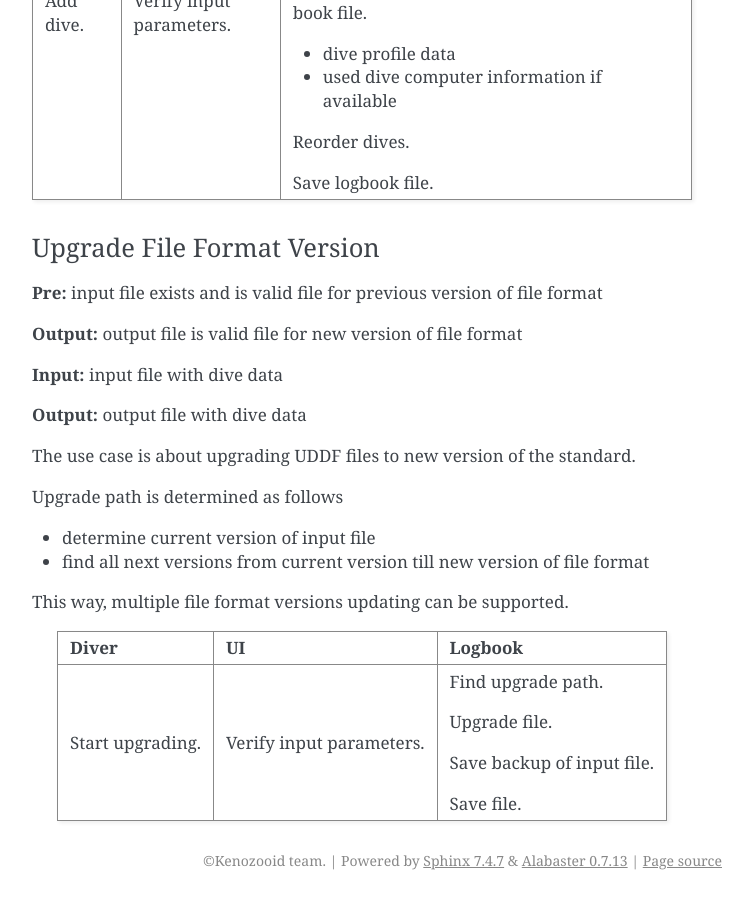
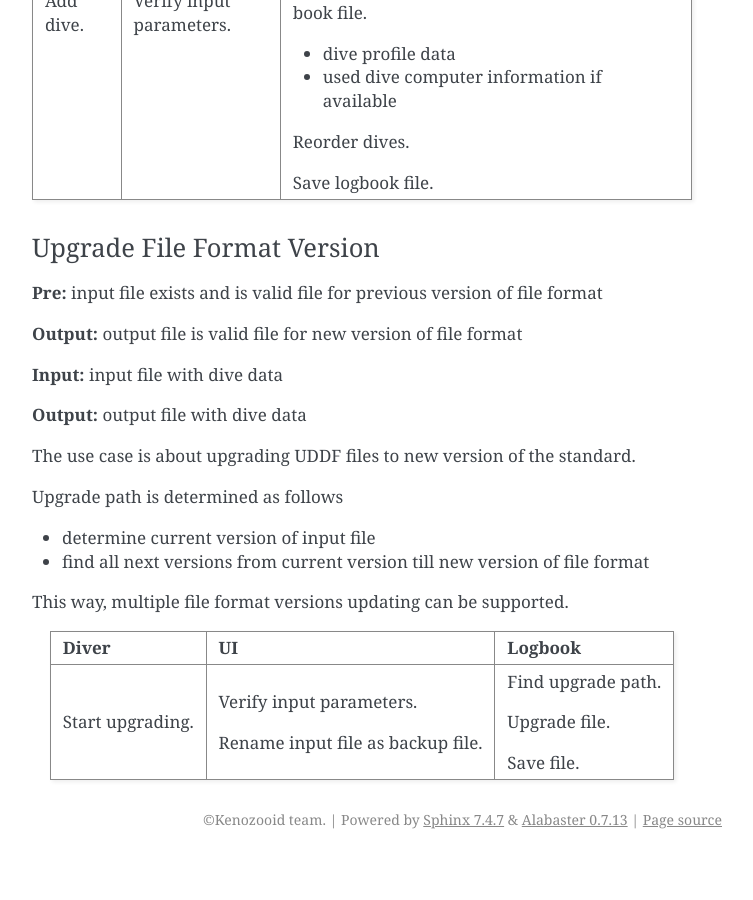
Before and after one commit to gitGNU/gnu_kenozooid, a Sphinx documentation site: the page built from doc/hacking/uc.rst, in a window 1280 px wide and 900 px high, scrolled down 4611 px. Shown: the whole window, without its empty margins (388-1141 px from the left). Built offline with Sphinx 7.4.7, drawn with Linux system fonts in a browser that asks for light colours; after the commit the page ends 5470 px from its top, so only the background shows below that.

Commit message:
- updated uddf file upgrade use case to let the ui layer to create backup   files

```diff
--- a/doc/hacking/uc.rst
+++ b/doc/hacking/uc.rst
@@ -253,16 +253,14 @@ Upgrade path is determined as follows
 
 This way, multiple file format versions updating can be supported.
 
-+--------------------+------------------+----------------------------+
-| Diver              | UI               | Logbook                    |
-+====================+==================+============================+
-| Start upgrading.   | Verify input     | Find upgrade path.         |
-|                    | parameters.      |                            |
-|                    |                  | Upgrade file.              |
-|                    |                  |                            |
-|                    |                  | Save backup of input file. |
-|                    |                  |                            |
-|                    |                  | Save file.                 |
-+--------------------+------------------+----------------------------+
++--------------------+----------------------+----------------------------+
+| Diver              | UI                   | Logbook                    |
++====================+======================+============================+
+| Start upgrading.   | Verify input         | Find upgrade path.         |
+|                    | parameters.          |                            |
+|                    |                      | Upgrade file.              |
+|                    | Rename input file as |                            |
+|                    | backup file.         | Save file.                 |
++--------------------+----------------------+----------------------------+
 
 .. vim: sw=4:et:ai
```
